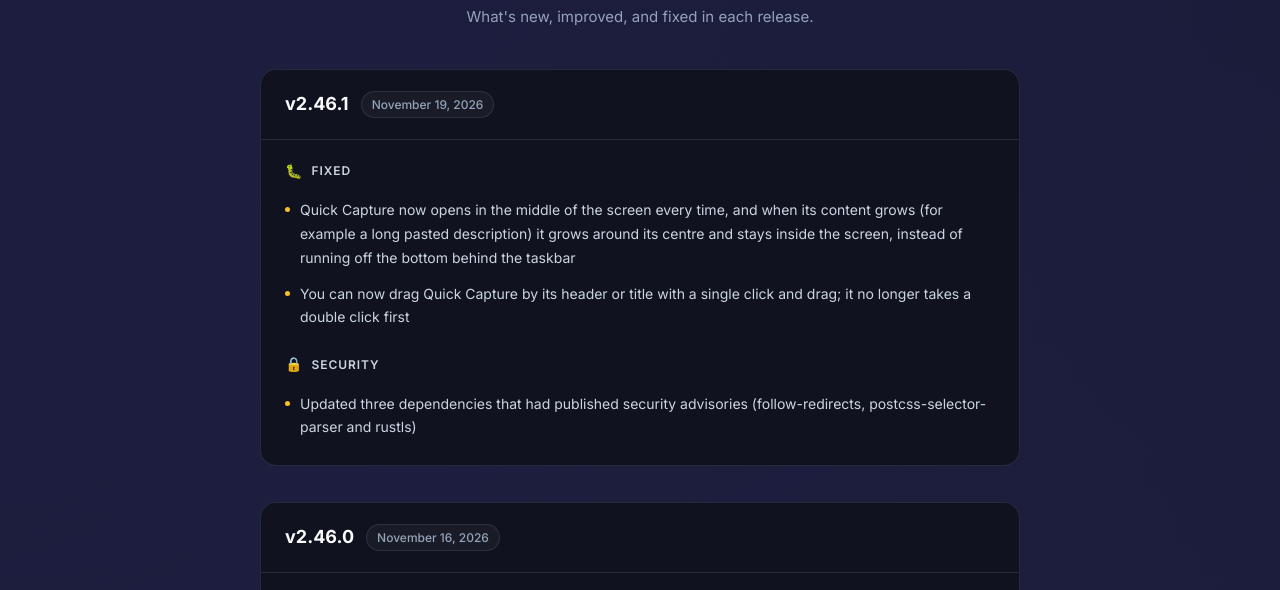
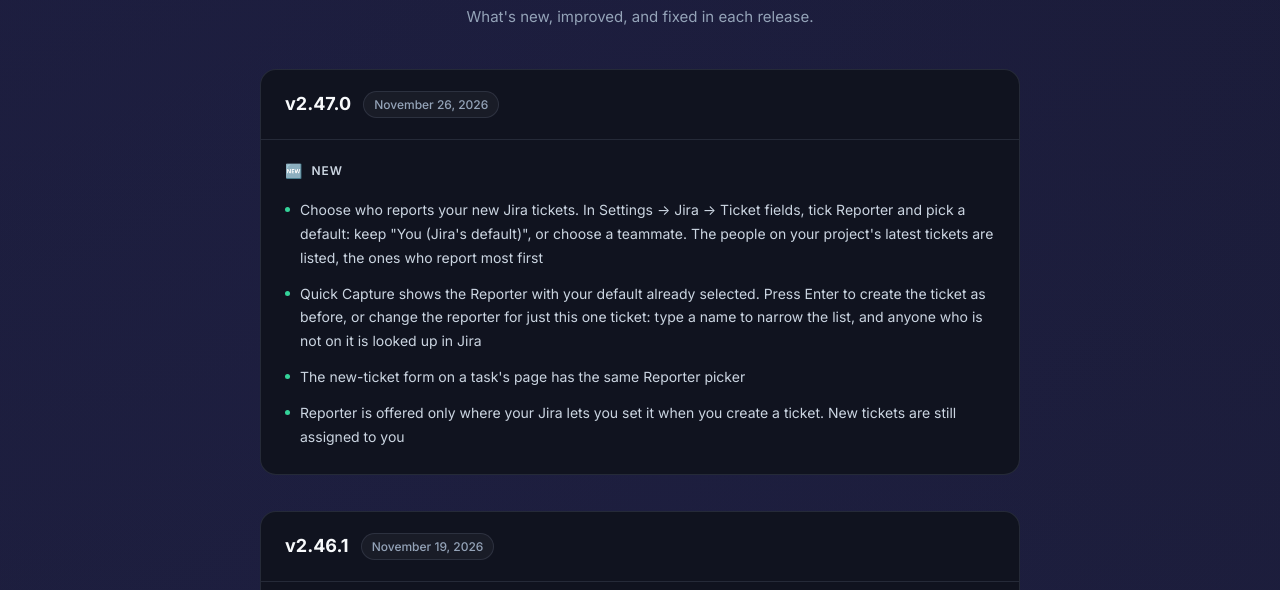
Before and after one commit to harshit9466/flowtrack-releases, a plain HTML site: page docs/changelog.html in a window 1280 px wide. Shown: the part 192-782 px from the top of the page. Drawn offline with Linux system fonts and the light colour scheme.

Commit message:
update changelog: v2.47.0

```diff
--- a/docs/changelog.html
+++ b/docs/changelog.html
@@ -123,6 +123,25 @@
     <div class="page-header">
       <h1 class="gradient-text">Changelog</h1>
       <p>What's new, improved, and fixed in each release.</p>
+    </div>
+
+    <!-- v2.47.0 -->
+    <div class="release">
+      <div class="release-header">
+        <span class="release-version">v2.47.0</span>
+        <span class="release-date">November 26, 2026</span>
+      </div>
+      <div class="release-body">
+        <div class="section section-new">
+          <div class="section-title"><span class="section-icon">🆕</span> New</div>
+          <ul>
+            <li>Choose who reports your new Jira tickets. In Settings → Jira → Ticket fields, tick Reporter and pick a default: keep "You (Jira's default)", or choose a teammate. The people on your project's latest tickets are listed, the ones who report most first</li>
+            <li>Quick Capture shows the Reporter with your default already selected. Press Enter to create the ticket as before, or change the reporter for just this one ticket: type a name to narrow the list, and anyone who is not on it is looked up in Jira</li>
+            <li>The new-ticket form on a task's page has the same Reporter picker</li>
+            <li>Reporter is offered only where your Jira lets you set it when you create a ticket. New tickets are still assigned to you</li>
+          </ul>
+        </div>
+      </div>
     </div>
 
     <!-- v2.46.1 -->
```
